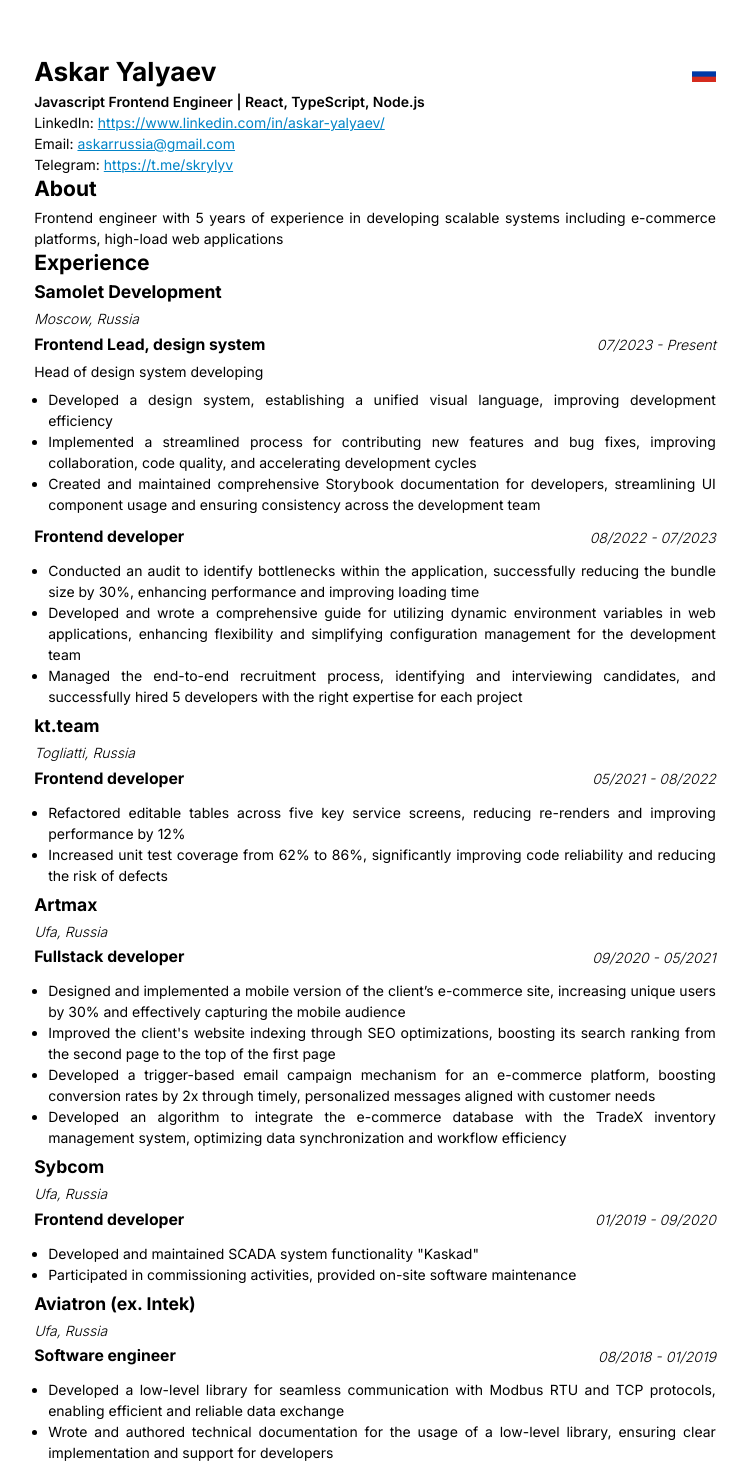
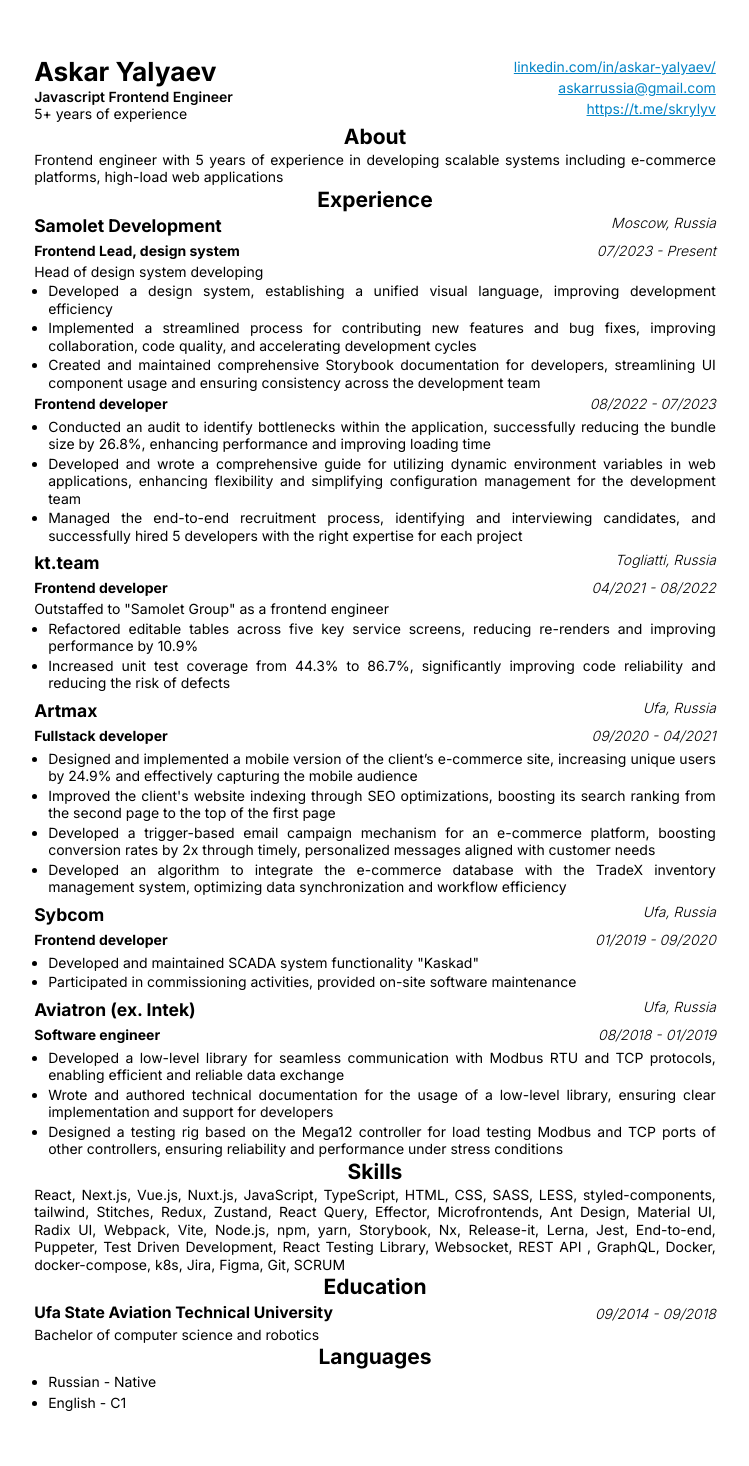
Before and after one commit to grokhotun/grokhotun, a Next.js app: page /en in a window 1280 px wide. Shown: the top 1466 px of the page, without its empty margins (265-1014 px from the left). Built offline with nearby package versions, Linux system fonts and the light colour scheme.

Commit message:
fix: layout adjustments

```diff
--- a/messages/en.ts
+++ b/messages/en.ts
@@ -3,7 +3,7 @@
 const content: { index: ResumeSchema } = {
   index: {
     title: 'Askar Yalyaev',
-    subtitle: 'Javascript Frontend Engineer | React, TypeScript, Node.js',
+    subtitle: 'Javascript Frontend Engineer',
     summary: {
       title: 'About',
       content:
@@ -18,7 +18,7 @@
           place: 'Moscow, Russia',
           positions: [
             {
-              period: '07/2023 - Present',
+              period: ['2023-07-01', 'Present'],
               title: 'Frontend Lead, design system',
               description: 'Head of design system developing',
               responsibilities: [
@@ -30,11 +30,11 @@
               ],
             },
             {
-              period: '08/2022 - 07/2023',
+              period: ['2022-08-01', '2023-07-01'],
               title: 'Frontend developer',
               description: '',
               responsibilities: [
-                'Conducted an audit to identify bottlenecks within the application, successfully reducing the bundle size by 30%, enhancing performance and improving loading time',
+                'Conducted an audit to identify bottlenecks within the application, successfully reducing the bundle size by 26.8%, enhancing performance and improving loading time',
 
                 'Developed and wrote a comprehensive guide for utilizing dynamic environment variables in web applications, enhancing flexibility and simplifying configuration management for the development team',
 
@@ -48,13 +48,14 @@
           place: 'Togliatti, Russia',
           positions: [
             {
-              period: '05/2021 - 08/2022',
+              period: ['2021-04-01', '2022-08-01'],
               title: 'Frontend developer',
-              description: '',
+              description:
+                'Outstaffed to "Samolet Group" as a frontend engineer',
               responsibilities: [
-                'Refactored editable tables across five key service screens, reducing re-renders and improving performance by 12%',
+                'Refactored editable tables across five key service screens, reducing re-renders and improving performance by 10.9%',
 
-                'Increased unit test coverage from 62% to 86%, significantly improving code reliability and reducing the risk of defects',
+                'Increased unit test coverage from 44.3% to 86.7%, significantly improving code reliability and reducing the risk of defects',
               ],
             },
           ],
@@ -64,11 +65,11 @@
           place: 'Ufa, Russia',
           positions: [
             {
-              period: '09/2020 - 05/2021',
+              period: ['2020-09-01', '2021-04-01'],
               title: 'Fullstack developer',
               description: '',
               responsibilities: [
-                'Designed and implemented a mobile version of the client’s e-commerce site, increasing unique users by 30% and effectively capturing the mobile audience',
+                'Designed and implemented a mobile version of the client’s e-commerce site, increasing unique users by 24.9% and effectively capturing the mobile audience',
 
                 "Improved the client's website indexing through SEO optimizations, boosting its search ranking from the second page to the top of the first page",
 
@@ -84,7 +85,7 @@
           place: 'Ufa, Russia',
           positions: [
             {
-              period: '01/2019 - 09/2020',
+              period: ['2019-01-09', '2020-09-01'],
               title: 'Frontend developer',
               description: '',
               responsibilities: [
@@ -100,7 +101,7 @@
           place: 'Ufa, Russia',
           positions: [
             {
-              period: '08/2018 - 01/2019',
+              period: ['2018-08-01', '2019-01-01'],
               title: 'Software engineer',
               description: '',
               responsibilities: [
@@ -121,7 +122,7 @@
         {
           title: 'Ufa State Aviation Technical University',
           description: 'Bachelor of computer science and robotics',
-          period: '09/2014 - 08/2018',
+          period: ['2014-09-01', '2018-09-01'],
         },
       ],
     },
--- a/messages/ru.ts
+++ b/messages/ru.ts
@@ -18,7 +18,7 @@
           place: 'Москва, Россия',
           positions: [
             {
-              period: '07/2023 - по настоящее время',
+              period: ['07/2023', 'по настоящее время'],
               title: 'Frontend Lead, дизайн система',
               description: 'Работа над внутренней дизайн-системой',
               responsibilities: [
@@ -33,7 +33,7 @@
               ],
             },
             {
-              period: '08/2022 - 07/2023',
+              period: ['08/2022', '07/2023'],
               title: 'Frontend разработчик',
               description: 'Работа над внутренними сервисами',
               responsibilities: [
@@ -54,7 +54,7 @@
           place: 'Тольятти, Россия',
           positions: [
             {
-              period: '05/2021 - 08/2022',
+              period: ['05/2021', '08/2022'],
               title: 'Frontend разработчик',
               description:
                 'Разработка внутренних сервисов в компании Samolet Development',
@@ -76,7 +76,7 @@
           place: 'Уфа, Россия',
           positions: [
             {
-              period: '09/2020 - 05/2021',
+              period: ['09/2020', '05/2021'],
               title: 'Fullstack разработчик',
               description:
                 'Заказная разработка интернет-магазинов, сайт-визиток, лендингов под ключ',
@@ -97,7 +97,7 @@
           place: 'Уфа, Россия',
           positions: [
             {
-              period: '01/2019 - 09/2020',
+              period: ['01/2019', '09/2020'],
               title: 'Frontend разработчик',
               description: 'Работа над внутренней SCADA-системой',
               responsibilities: [
@@ -116,7 +116,7 @@
           place: 'Уфа, Россия',
           positions: [
             {
-              period: '01/2018 - 01/2019',
+              period: ['01/2018', '01/2019'],
               title: 'Программист-разработчик',
               description:
                 'Работа над программным обеспечением для продуктов Мега12, MegaWeb',
@@ -139,7 +139,7 @@
         {
           title: 'Уфимский Авиационный Технический Университет',
           description: 'Бакалавр, Информатика и вычислительная техника',
-          period: '09/2014 - 08/2018',
+          period: ['09/2014', '08/2018'],
         },
       ],
     },
--- a/package.json
+++ b/package.json
@@ -11,6 +11,7 @@
   "dependencies": {
     "@types/classnames": "^2.3.1",
     "classnames": "^2.5.1",
+    "dayjs": "^1.11.13",
     "next": "14.1.1",
     "next-intl": "^3.9.4",
     "react": "^18",
--- a/src/app/[lang]/page.tsx
+++ b/src/app/[lang]/page.tsx
@@ -9,9 +9,18 @@
   BritishFlag,
   Box,
 } from '@/app/ui';
+import dayjs from 'dayjs';
 import { useTranslations } from 'next-intl';
 import { unstable_setRequestLocale } from 'next-intl/server';
 import NextLink from 'next/link';
+
+const duration = (start: string, end: string) => {
+  const difference = dayjs(end).diff(dayjs(start), 'months');
+  const years = Math.floor(difference / 12);
+  const months = difference % 12;
+  if (years < 1) return `${months} months`;
+  return `${years}.${months} years`;
+};
 
 const useLanguageLink = (lang: 'en' | 'ru') => {
   const { href, title } = {
@@ -97,46 +106,60 @@
 
   return (
     <main className='mx-auto w-[210mm] px-16 py-16'>
-      <Box className='flex items-center'>
+      <Box className='flex items-start'>
+        <Box className='flex-1'>
           <Title className='w-full' level={1}>
             {t('title')}
           </Title>
-        <NextLink href={href}>{title}</NextLink>
+          <Paragraph className='font-semibold'>{t('subtitle')}</Paragraph>
+          <Paragraph>5+ years of experience</Paragraph>
         </Box>
-      <Paragraph className='font-semibold'>{t('subtitle')}</Paragraph>
-      <Box>
-        <Span>LinkedIn: </Span>
-        <Link target='_blank' href='https://www.linkedin.com/in/askar-yalyaev/'>
-          https://www.linkedin.com/in/askar-yalyaev/
+        <Box className='flex-1 flex flex-col items-end'>
+          <Link
+            target='_blank'
+            href='https://www.linkedin.com/in/askar-yalyaev/'
+          >
+            linkedin.com/in/askar-yalyaev/
           </Link>
-      </Box>
-      <Box>
-        <Span>Email: </Span>
           <Link target='_blank' href='mailto:askarrussia@gmail.com'>
             askarrussia@gmail.com
           </Link>
-      </Box>
-      <Box>
-        <Span>Telegram: </Span>
           <Link target='_blank' href='https://t.me/skrylyv'>
             https://t.me/skrylyv
           </Link>
         </Box>
-      <Title level={2}>{t('summary.title')}</Title>
+      </Box>
+      <Title className='text-center' level={2}>
+        {t('summary.title')}
+      </Title>
       <Paragraph>{t('summary.content')}</Paragraph>
-      <Title level={2}>{t('experience.title')}</Title>
+      <Title className='text-center' level={2}>
+        {t('experience.title')}
+      </Title>
+      <Box className='flex flex-col gap-2'>
         {experience.map(company => (
-        <React.Fragment key={company.title}>
+          <Box key={company.title}>
+            <Box className='flex justify-between'>
               <Title level={3}>{company.title}</Title>
-          <Paragraph className='italic font-light'>{company.place}</Paragraph>
+              <Paragraph className='italic font-light'>
+                {company.place}
+              </Paragraph>
+            </Box>
             {Object.values<any>(company.positions).map(position => (
               <React.Fragment key={position.title}>
                 <Box className='flex items-center'>
-                <Title level={4} className='grow'>
+                  <Title level={5} className='grow'>
                     {position.title}
                   </Title>
                   <Paragraph className='my-1 italic text-base font-light'>
-                  {position.period}
+                    <span>
+                      {position.period
+                        .map((p: string) => {
+                          if (!dayjs(p).isValid()) return p;
+                          return dayjs(p).format('MM/YYYY');
+                        })
+                        .join(' - ')}
+                    </span>
                   </Paragraph>
                 </Box>
                 <Paragraph>{position.description}</Paragraph>
@@ -151,11 +174,16 @@
                 </List>
               </React.Fragment>
             ))}
-        </React.Fragment>
+          </Box>
         ))}
-      <Title level={2}>{t('skills')}</Title>
+      </Box>
+      <Title className='text-center' level={2}>
+        {t('skills')}
+      </Title>
       <Paragraph>{skills.join(', ')}</Paragraph>
-      <Title level={2}>{t('education.title')}</Title>
+      <Title className='text-center' level={2}>
+        {t('education.title')}
+      </Title>
       {education.map(education => (
         <React.Fragment key={education.title}>
           <Box className='flex items-center'>
@@ -163,13 +191,20 @@
               {education.title}
             </Title>
             <Paragraph className='my-1 italic text-base font-light'>
-              {education.period}
+              {education.period
+                .map((p: string) => {
+                  if (!dayjs(p).isValid()) return p;
+                  return dayjs(p).format('MM/YYYY');
+                })
+                .join(' - ')}
             </Paragraph>
           </Box>
           <Paragraph>{education.description}</Paragraph>
         </React.Fragment>
       ))}
-      <Title level={2}>{t('languages.title')}</Title>
+      <Title className='text-center' level={2}>
+        {t('languages.title')}
+      </Title>
       <List>
         {languages.map(language => (
           <List.Item key={language}>{language}</List.Item>
--- a/src/app/ui/List.tsx
+++ b/src/app/ui/List.tsx
@@ -15,7 +15,7 @@
   return (
     <ul
       {...rest}
-      className={cn(['my-2 pl-4 list-disc list-outside text-base', className])}
+      className={cn(['pl-4 list-disc list-outside text-base', className])}
     >
       {children}
     </ul>
--- a/src/app/ui/Paragraph.tsx
+++ b/src/app/ui/Paragraph.tsx
@@ -9,7 +9,7 @@
   ...rest
 }) => {
   return (
-    <p {...rest} className={cn(['text-base', 'text-justify', className])}>
+    <p {...rest} className={cn(['text-base/5', 'text-justify', className])}>
       {children}
     </p>
   );
--- a/src/app/ui/Title.tsx
+++ b/src/app/ui/Title.tsx
@@ -29,11 +29,11 @@
       {...rest}
       className={cn(
         {
-          'mb-1 text-3xl font-bold': level === 1,
-          'mb-1 text-2xl font-bold': level === 2,
-          'my-1 text-xl font-bold': level === 3,
-          'my-1 text-lg font-bold': level === 4,
-          'my-1 text-base font-bold': level === 5,
+          'text-3xl font-bold': level === 1,
+          'text-2xl font-bold': level === 2,
+          'text-xl font-bold': level === 3,
+          'text-lg font-bold': level === 4,
+          'text-base font-bold': level === 5,
         },
         className,
       )}
```
Also changed, not shown: src/types.ts (+6 -2 lines), 1 other file (tests, documents, lock files or other folders). Lines whose indentation alone changed are shown as unchanged.
